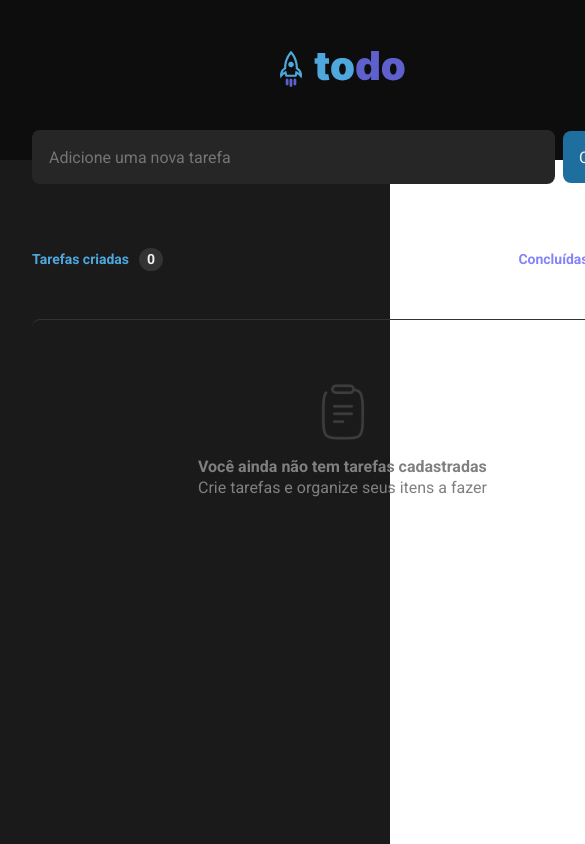
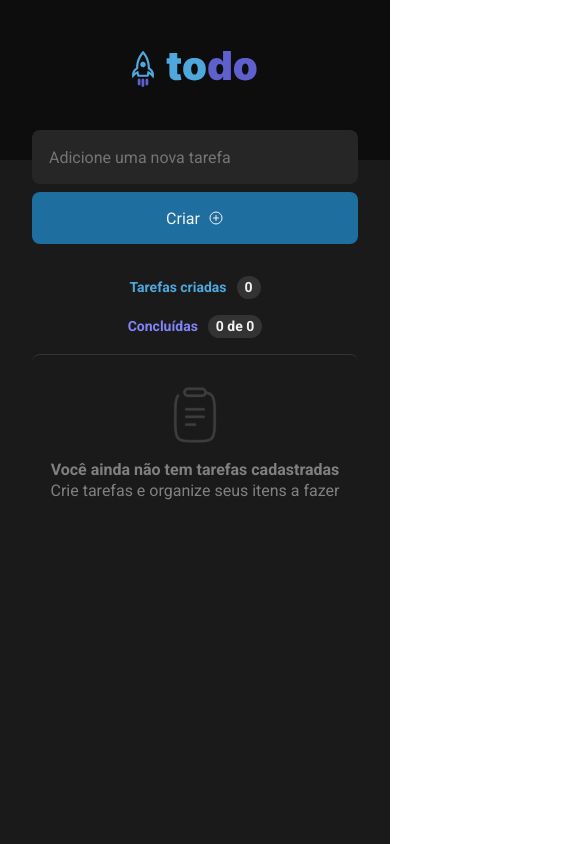
Before and after one commit to carlossroliveira/toDo-List, a React (Vite) app: page / in a window 390 px wide. Shown: the top 844 px of the page, 585 px wide, since content can reach past the window. Built offline with nearby package versions, Linux system fonts and the light colour scheme.

Commit message:
Implementação de responsividade

```diff
--- a/src/components/Content/contentStyles.ts
+++ b/src/components/Content/contentStyles.ts
@@ -6,4 +6,8 @@ export const ContainerSC = styled.section`
   max-width: 70rem;
 
   grid-area: main;
+
+  @media (max-width: 768px) {
+    margin: 0px;
+  }
 `
--- a/src/components/Figure/figureStyles.ts
+++ b/src/components/Figure/figureStyles.ts
@@ -12,11 +12,27 @@ export const FigureSC = styled.figure`
   border-top: 1px solid ${({ theme }) => theme.GRAY_SCALE[400]};
 
   padding: 0 0 24px 0;
+
+  @media (max-width: 768px) {
+    margin-top: 0px;
+  }
+
+  > figcaption {
+    @media (max-width: 768px) {
+      display: flex;
+      flex-direction: column;
+      text-align: center;
+    }
+  }
 `
 
 export const ImgSC = styled.img`
   width: 3.5rem;
   margin-top: 4rem;
+
+  @media (max-width: 768px) {
+    margin-top: 2rem;
+  }
 `
 
 export const ParagraphOneSC = styled.p`
--- a/src/components/Input/inputStyles.ts
+++ b/src/components/Input/inputStyles.ts
@@ -2,6 +2,10 @@ import styled from 'styled-components'
 
 export const ContainerSC = styled.div`
   margin-bottom: 4rem;
+
+  @media (max-width: 768px) {
+    margin-bottom: 2rem;
+  }
 `
 
 export const FormSC = styled.form`
@@ -10,6 +14,11 @@ export const FormSC = styled.form`
   display: flex;
   align-items: center;
   justify-content: center;
+
+  @media (max-width: 768px) {
+    display: flex;
+    flex-direction: column;
+  }
 `
 
 export const InputSC = styled.input`
@@ -37,6 +46,10 @@ export const InputSC = styled.input`
     color: ${({ theme }) => theme.GRAY_SCALE[100]};
     border: 1px solid ${({ theme }) => theme.PURPLE_SCALE.purpleDark};
   }
+
+  @media (max-width: 768px) {
+    width: 100%;
+  }
 `
 
 export const ButtonSC = styled.button`
@@ -62,4 +75,8 @@ export const ButtonSC = styled.button`
     cursor: pointer;
     background-color: ${({ theme }) => theme.BLUE_SCALE.blue};
   }
+
+  @media (max-width: 768px) {
+    width: 100%;
+  }
 `
--- a/src/components/Table/tableStyles.ts
+++ b/src/components/Table/tableStyles.ts
@@ -6,6 +6,17 @@ export const DivSC = styled.div`
   justify-content: space-between;
 
   margin-bottom: 1.5rem;
+
+  @media (max-width: 768px) {
+    display: flex;
+    flex-direction: column;
+
+    margin-bottom: 0;
+
+    > p {
+      margin-bottom: 1rem;
+    }
+  }
 `
 
 export const ParagraphOneDivSC = styled.p`
@@ -49,6 +60,11 @@ export const ContainerTableSC = styled.div`
   div + div {
     margin-top: 0.75rem;
   }
+
+  @media (max-width: 768px) {
+    overflow-y: scroll;
+    max-height: 220px;
+  }
 `
 
 export const DivTableSC = styled.div`
@@ -64,6 +80,10 @@ export const DivTableSC = styled.div`
   border-radius: 8px;
   box-shadow: 0px 2px 8px rgba(0, 0, 0, 0.06);
   border: 1px solid ${({ theme }) => theme.GRAY_SCALE[400]};
+
+  @media (max-width: 768px) {
+    max-width: 100%;
+  }
 `
 
 export const TableCheckboxSC = styled.input`
```
